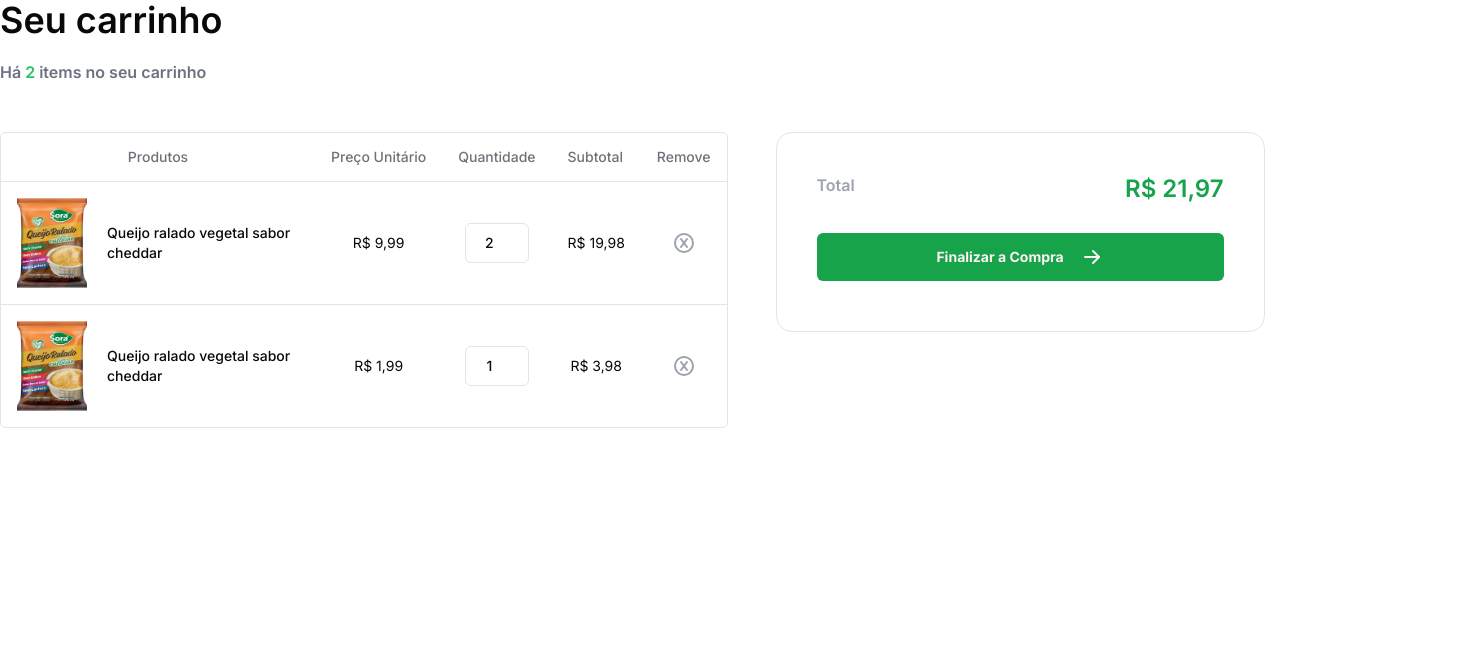
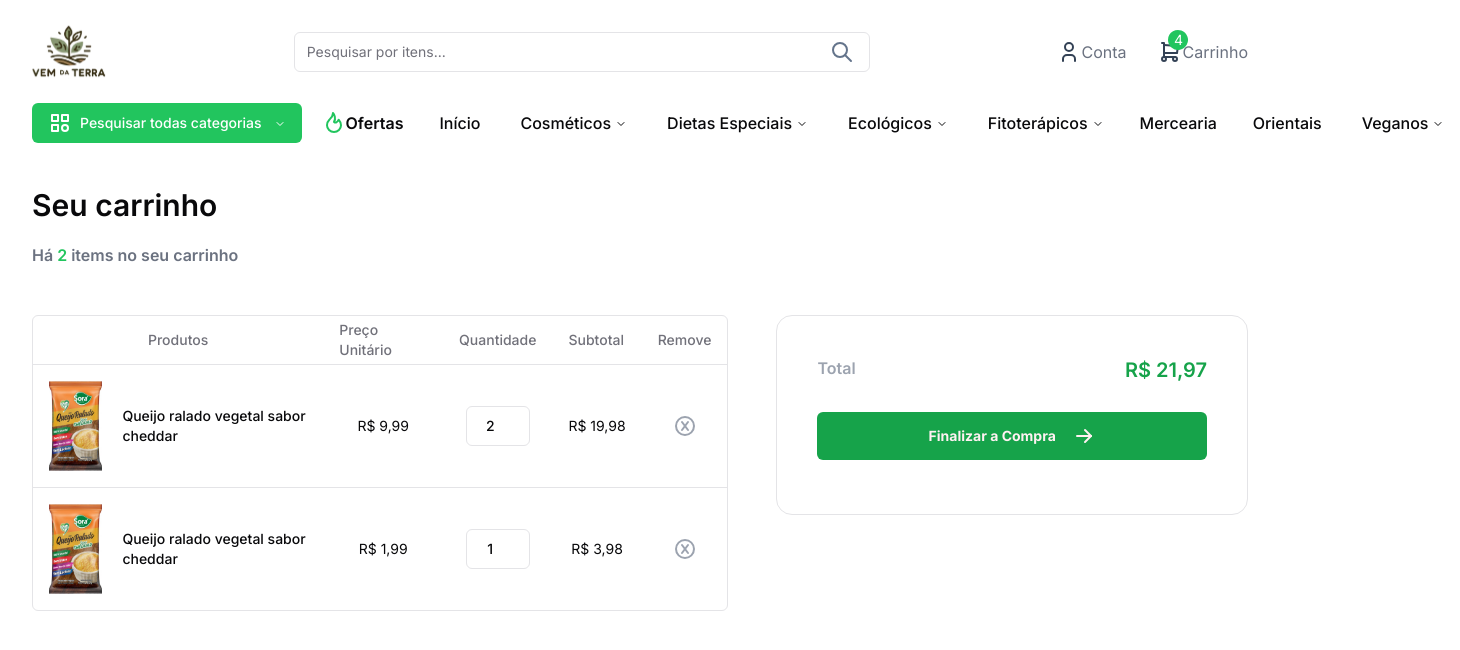
Before and after one commit to pedroandrade03/ecommerce, a Next.js app in the folder frontend/: page /cart in a window 1280 px wide. Shown: the top 650 px of the page, 1460 px wide, since content can reach past the window. Built offline with nearby package versions, Linux system fonts and the light colour scheme.

Commit message:
feat: final adjustments to the cart-page

```diff
--- a/frontend/src/components/NavBar.tsx
+++ b/frontend/src/components/NavBar.tsx
@@ -132,7 +132,7 @@ const vegan: { title: string; href: string }[] = [
 
 export default function NavBar() {
   return (
-    <header className="w-full px-32">
+    <header className="w-full px-8">
       <div className="flex items-center justify-between">
         <div className="relative h-[103px] w-[74px]">
           <Image src={"/logo.svg"} fill={true} alt="Picture of the author" />
@@ -163,7 +163,7 @@ export default function NavBar() {
           </div>
         </div>
       </div>
-      <div className="flex justify-center">
+      <div className="flex justify- gap-2">
         <NavigationMenu>
           <NavigationMenuList>
             <NavigationMenuItem>
--- a/frontend/src/pages/cart.tsx
+++ b/frontend/src/pages/cart.tsx
@@ -211,15 +211,16 @@ export default function Cart() {
 
   return (
     <div className="flex flex-col justify-center">
-      <div>
-        <h1 className="font-semibold text-4xl">Seu carrinho</h1>
-        <div className="font-semibold mt-5">
-          <p className="text-gray-500 mb-12">
+      <NavBar />
+      <div className="mt-11 flex flex-col align-center justify-center px-8">
+        <div className="font-semibold">
+          <h1 className="text-3xl">Seu carrinho</h1>
+          <p className="text-gray-500 mb-12  mt-5">
             Há <span className="text-green-500">{quantityItens}</span>{" "}
             {quantityItens == 1 ? "item" : "items"} no seu carrinho
           </p>
         </div>
-        <div className="flex align-top gap-12 gap-y-6">
+        <div className="flex justify-between align-top gap-12">
           <div>
             <DataTable columns={columns} data={cartItems} />
           </div>
@@ -227,7 +228,7 @@ export default function Cart() {
 
             <div className="flex justify-between mb-7">
               <p className="text-gray-400 font-semibold">Total</p>
-              <p className="text-green-600 font-semibold text-2xl">
+              <p className="text-green-600 font-semibold text-xl">
                 {new Intl.NumberFormat("pt-BR", {
                   style: "currency",
                   currency: "BRL",
```
